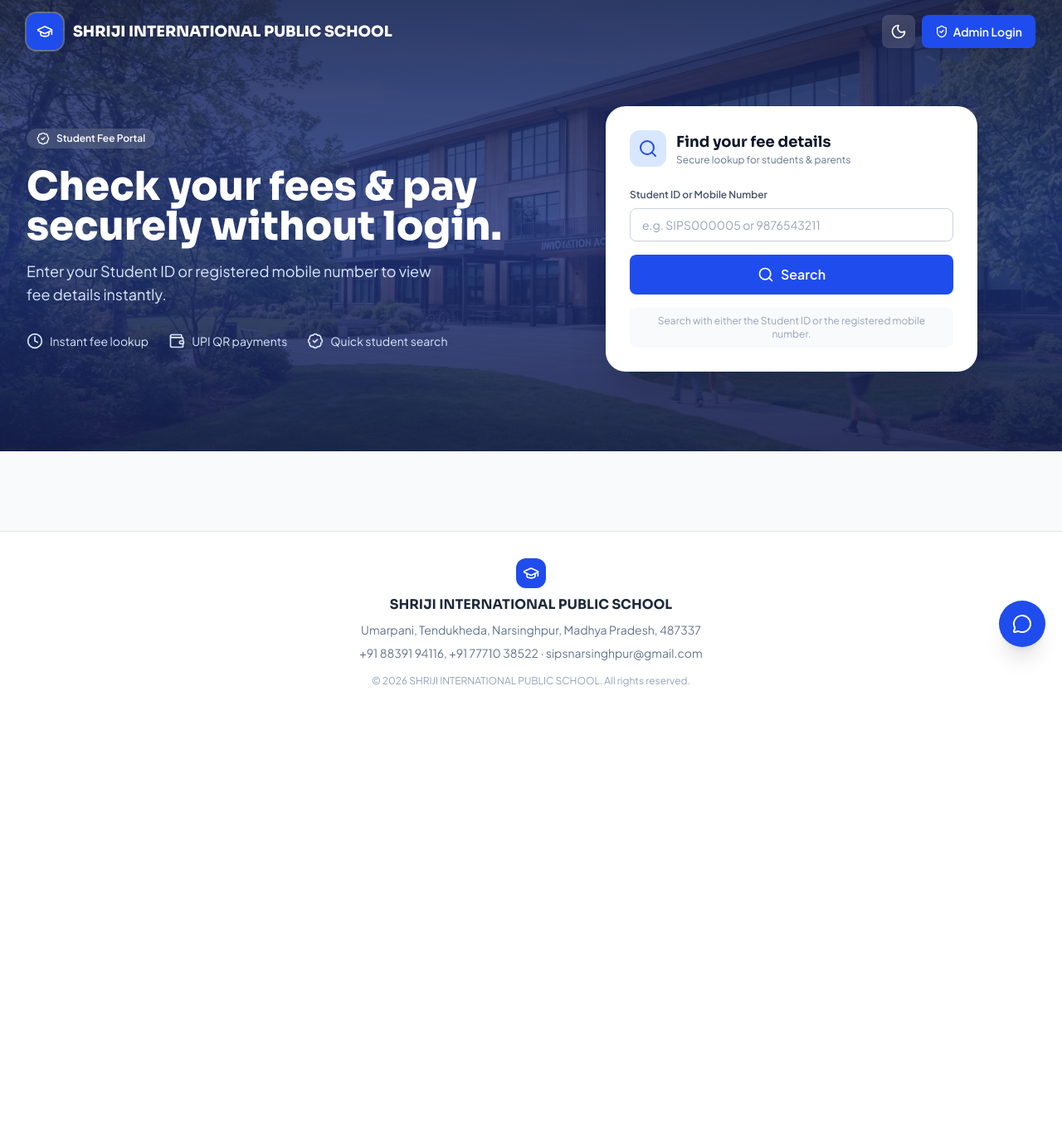
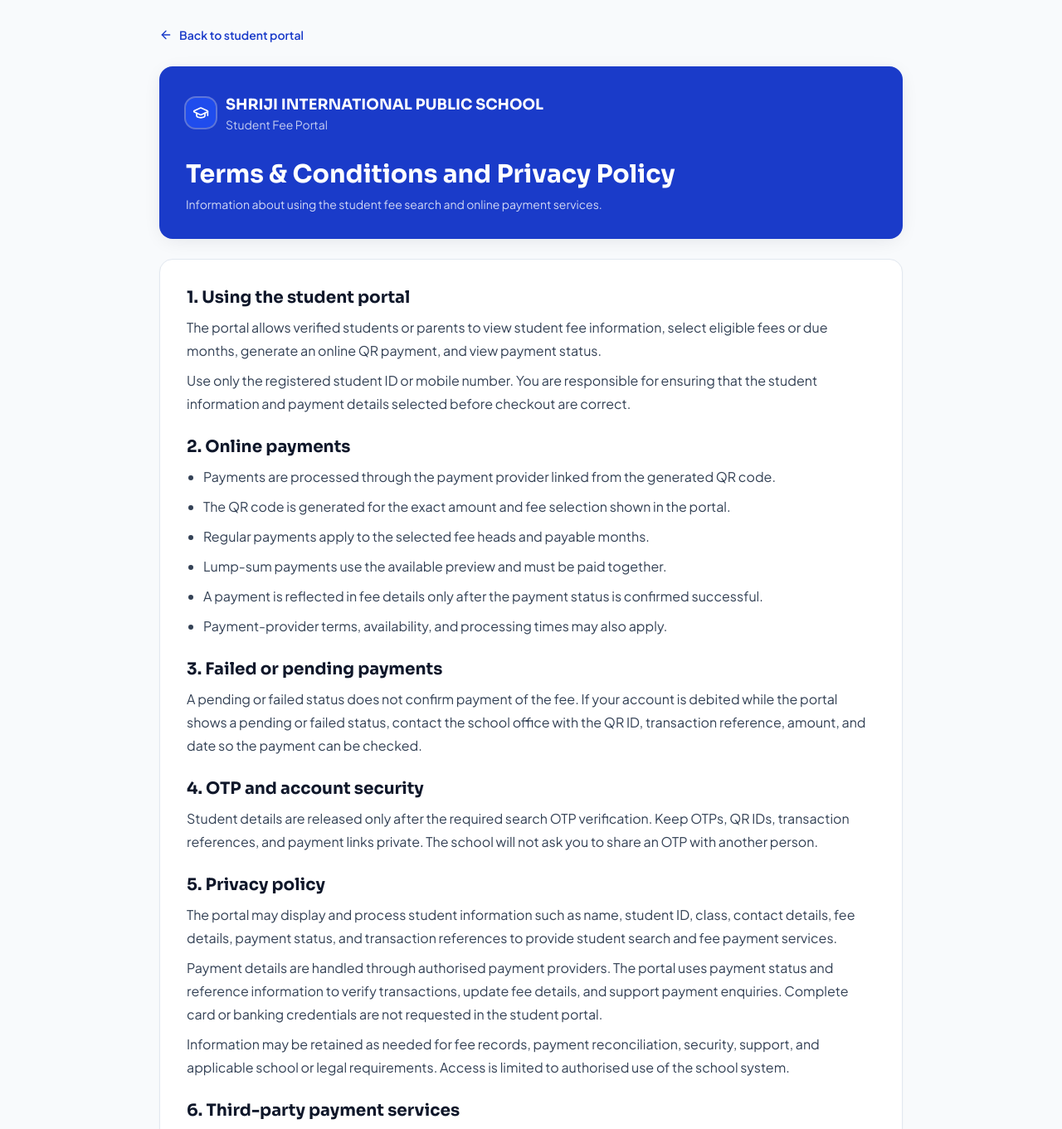
Before and after one commit to Aadarsh0105/sips, a React (Vite) app: page /policies in a window 1280 px wide. Before the commit this address led to /. Shown: the top 1361 px of the page at 83% size. Before the commit the page ends 861 px from the top, so only its background shows below. Built offline with nearby package versions, Linux system fonts and the light colour scheme.

Commit message:
policy page add

```diff
--- a/src/App.tsx
+++ b/src/App.tsx
@@ -21,6 +21,7 @@ import { DashboardLayout } from './components/layout/DashboardLayout';
 import type { NavItem } from './components/layout/Sidebar';
 
 import { StudentPortal } from './pages/StudentPortal';
+import { PublicPolicies } from './pages/PublicPolicies';
 import { Login } from './pages/Login';
 import { AdminDashboard } from './pages/admin/AdminDashboard';
 import { ReceptionistsPage } from './pages/admin/ReceptionistsPage';
@@ -62,6 +63,7 @@ export function App() {
             <BrowserRouter>
               <Routes>
                 <Route path="/" element={<StudentPortal />} />
+                <Route path="/policies" element={<PublicPolicies />} />
                 <Route path="/login" element={<Login />} />
 
               {/* Admin */}
--- /dev/null
+++ b/src/components/portal/PaymentPolicyModal.tsx
@@ -0,0 +1,40 @@
+import { Modal } from "../ui/Modal";
+import { Link } from "react-router-dom";
+
+export function PaymentPolicyModal({ open, onClose }: { open: boolean; onClose: () => void }) {
+  return (
+    <Modal open={open} onClose={onClose} title="Payment Policy" size="md">
+      <div className="space-y-4 text-sm leading-6 text-slate-600 dark:text-slate-300">
+        <p>
+          This portal lets verified students or parents view fee details and generate an online QR payment. Payments are processed by the payment provider.
+        </p>
+        <div>
+          <p className="font-semibold text-slate-900 dark:text-white">Failed or pending payments</p>
+          <p>A fee is treated as paid only after the QR status is confirmed successful. If your account is debited but the status remains pending or fails, contact the school office with your QR or transaction reference.</p>
+        </div>
+        <div>
+          <p className="font-semibold text-slate-900 dark:text-white">Payment amount and fee selection</p>
+          <p>Review the selected fee heads, payable months, and amount before generating a QR code. The QR code is created for the exact amount shown in the portal.</p>
+        </div>
+        <div>
+          <p className="font-semibold text-slate-900 dark:text-white">Regular and lump-sum payments</p>
+          <p>Regular payments apply to the fee heads and due months selected. Lump-sum payments use the available lump-sum preview and must be paid together.</p>
+        </div>
+        <div>
+          <p className="font-semibold text-slate-900 dark:text-white">Payment confirmation</p>
+          <p>Keep the QR window open while payment is being verified. The portal checks the payment status automatically and refreshes the fee balance after confirmation.</p>
+        </div>
+        <div>
+          <p className="font-semibold text-slate-900 dark:text-white">Privacy and verification</p>
+          <p>Student details are shown only after search OTP verification. Use only your registered student ID or mobile number and do not share OTPs or payment references with others.</p>
+        </div>
+        <p className="rounded-xl bg-slate-50 p-3 text-xs dark:bg-slate-800/60">
+          Please keep your transaction reference and payment receipt until the payment is completed and reflected in your fee details.
+        </p>
+        <Link to="/policies" className="inline-block text-sm font-semibold text-brand-700 underline underline-offset-2 dark:text-brand-300">
+          Read complete Terms & Conditions and Privacy Policy
+        </Link>
+      </div>
+    </Modal>
+  );
+}
--- /dev/null
+++ b/src/pages/PublicPolicies.tsx
@@ -0,0 +1,76 @@
+import { Link } from "react-router-dom";
+import { ArrowLeftIcon } from "lucide-react";
+import { SchoolLogo } from "../components/shared/SchoolLogo";
+import { useData } from "../contexts/DataContext";
+
+export function PublicPolicies() {
+  const { settings } = useData();
+
+  return (
+    <main className="min-h-screen bg-slate-50 px-4 py-8 text-slate-700 dark:bg-slate-950 dark:text-slate-300 sm:px-6 lg:px-8">
+      <div className="mx-auto max-w-4xl">
+        <Link to="/" className="inline-flex items-center gap-2 text-sm font-semibold text-brand-700 hover:underline dark:text-brand-300">
+          <ArrowLeftIcon className="h-4 w-4" /> Back to student portal
+        </Link>
+        <header className="mt-6 rounded-2xl bg-brand-700 p-6 text-white shadow-soft sm:p-8">
+          <div className="flex items-center gap-3">
+            <SchoolLogo logo={settings.logo} name={settings.name} size="sm" className="ring-2 ring-white/30" />
+            <div>
+              <p className="font-display text-lg font-bold">{settings.name}</p>
+              <p className="text-sm text-white/75">Student Fee Portal</p>
+            </div>
+          </div>
+          <h1 className="mt-8 font-display text-3xl font-bold">Terms & Conditions and Privacy Policy</h1>
+          <p className="mt-2 text-sm text-white/80">Information about using the student fee search and online payment services.</p>
+        </header>
+
+        <article className="mt-6 space-y-6 rounded-2xl border border-slate-200 bg-white p-6 shadow-sm dark:border-slate-800 dark:bg-slate-900 sm:p-8">
+          <section>
+            <h2 className="font-display text-xl font-bold text-slate-900 dark:text-white">1. Using the student portal</h2>
+            <p className="mt-2 leading-7">The portal allows verified students or parents to view student fee information, select eligible fees or due months, generate an online QR payment, and view payment status.</p>
+            <p className="mt-2 leading-7">Use only the registered student ID or mobile number. You are responsible for ensuring that the student information and payment details selected before checkout are correct.</p>
+          </section>
+
+          <section>
+            <h2 className="font-display text-xl font-bold text-slate-900 dark:text-white">2. Online payments</h2>
+            <ul className="mt-2 list-disc space-y-2 pl-5 leading-7">
+              <li>Payments are processed through the payment provider linked from the generated QR code.</li>
+              <li>The QR code is generated for the exact amount and fee selection shown in the portal.</li>
+              <li>Regular payments apply to the selected fee heads and payable months.</li>
+              <li>Lump-sum payments use the available preview and must be paid together.</li>
+              <li>A payment is reflected in fee details only after the payment status is confirmed successful.</li>
+              <li>Payment-provider terms, availability, and processing times may also apply.</li>
+            </ul>
+          </section>
+
+          <section>
+            <h2 className="font-display text-xl font-bold text-slate-900 dark:text-white">3. Failed or pending payments</h2>
+            <p className="mt-2 leading-7">A pending or failed status does not confirm payment of the fee. If your account is debited while the portal shows a pending or failed status, contact the school office with the QR ID, transaction reference, amount, and date so the payment can be checked.</p>
+          </section>
+
+          <section>
+            <h2 className="font-display text-xl font-bold text-slate-900 dark:text-white">4. OTP and account security</h2>
+            <p className="mt-2 leading-7">Student details are released only after the required search OTP verification. Keep OTPs, QR IDs, transaction references, and payment links private. The school will not ask you to share an OTP with another person.</p>
+          </section>
+
+          <section>
+            <h2 className="font-display text-xl font-bold text-slate-900 dark:text-white">5. Privacy policy</h2>
+            <p className="mt-2 leading-7">The portal may display and process student information such as name, student ID, class, contact details, fee details, payment status, and transaction references to provide student search and fee payment services.</p>
+            <p className="mt-2 leading-7">Payment details are handled through authorised payment providers. The portal uses payment status and reference information to verify transactions, update fee details, and support payment enquiries. Complete card or banking credentials are not requested in the student portal.</p>
+            <p className="mt-2 leading-7">Information may be retained as needed for fee records, payment reconciliation, security, support, and applicable school or legal requirements. Access is limited to authorised use of the school system.</p>
+          </section>
+
+          <section>
+            <h2 className="font-display text-xl font-bold text-slate-900 dark:text-white">6. Third-party payment services</h2>
+            <p className="mt-2 leading-7">When you open the payment provider page or scan the QR code, that provider’s terms, privacy policy, and security practices apply to the payment experience. Review the provider’s information before completing payment.</p>
+          </section>
+
+          <section>
+            <h2 className="font-display text-xl font-bold text-slate-900 dark:text-white">7. Policy updates and support</h2>
+            <p className="mt-2 leading-7">These policies may be updated when the portal, payment process, or applicable requirements change. For questions about student records or a payment, contact the school office using the contact details shown on the student portal.</p>
+          </section>
+        </article>
+      </div>
+    </main>
+  );
+}
--- a/src/pages/StudentPortal.tsx
+++ b/src/pages/StudentPortal.tsx
@@ -33,6 +33,7 @@ import { StudentPaymentHistoryModal } from "../components/students/StudentPaymen
 import { ReceiptModal } from "../components/shared/ReceiptModal";
 import { NoDuesCertificateModal } from "../components/shared/NoDuesCertificateModal";
 import { StudentChatbot } from "../components/portal/StudentChatbot";
+import { PaymentPolicyModal } from "../components/portal/PaymentPolicyModal";
 import { useData } from "../contexts/DataContext";
 import { useTheme } from "../contexts/ThemeContext";
 import { formatDate } from "../lib/utils";
@@ -549,6 +550,7 @@ function GenerateQrModal({ open, onClose, student, form, loading, onChangeForm,
   lumpSumPreview: any;
   calculation: any;
 }) {
+  const [policyOpen, setPolicyOpen] = useState(false);
   if (!student) return null;
   const regularPayment = form.paymentType === "REGULAR";
   const monthOptions = getPortalMonthOptions(calculation);
@@ -652,8 +654,12 @@ function GenerateQrModal({ open, onClose, student, form, loading, onChangeForm,
           />
           {regularPayment ? <p className="mt-1 text-xs text-slate-500">Maximum payable: ₹{selectedDue.toLocaleString("en-IN")}</p> : null}
         </Field>
+        <div className="rounded-xl border border-slate-200 bg-slate-50 px-3 py-2.5 text-xs text-slate-600 dark:border-slate-700 dark:bg-slate-800/50 dark:text-slate-300">
+          By continuing, you agree to the payment and refund terms. <button type="button" onClick={() => setPolicyOpen(true)} className="font-semibold text-brand-700 underline underline-offset-2 dark:text-brand-300">View payment policy</button>
+        </div>
         <div className="rounded-2xl bg-slate-50 p-4 text-sm text-slate-600 dark:bg-slate-800/50 dark:text-slate-300">After generating the QR, you’ll see the payment code with the exact amount and can scan it to pay securely.</div>
       </div>
+      <PaymentPolicyModal open={policyOpen} onClose={() => setPolicyOpen(false)} />
     </Modal>
   );
 }
```
